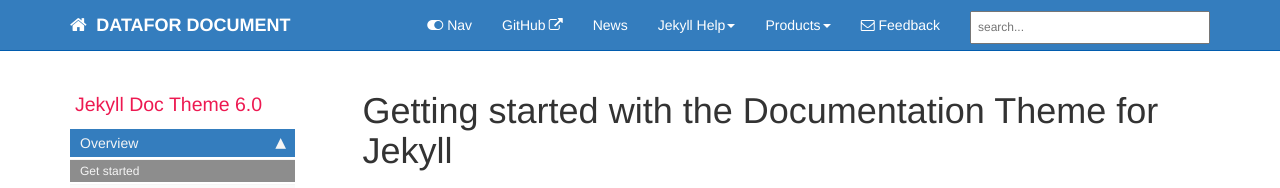
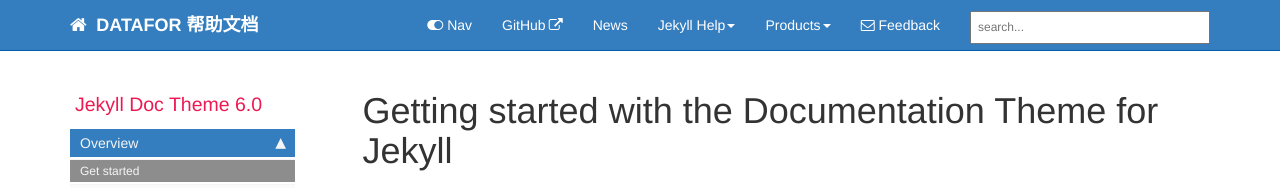
Before and after one commit to pentaho-visualizer/pentaho-visualizer.github.io, a Jekyll site: the page built from index.md, in a window 1280 px wide and 900 px high. Shown: the top 188 px of the window. Built offline with Jekyll 4.4.1, drawn with Linux system fonts in a browser that asks for light colours; nearby versions of some CDN libraries; comment, search, counter and statistics services are not loaded.

Commit message:
Update _config.yml

```diff
--- a/_config.yml
+++ b/_config.yml
@@ -3,7 +3,7 @@ repository: datafor123/datafor123.github.io
 output: web
 # this property is useful for conditional filtering of content that is separate from the PDF.
 
-topnav_title: DATAFOR DOCUMENT
+topnav_title: DATAFOR 帮助文档
 # this appears on the top navigation bar next to the home button
 
 site_title: DATAFOR
```
